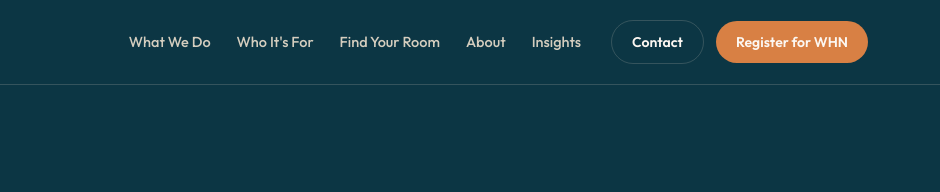
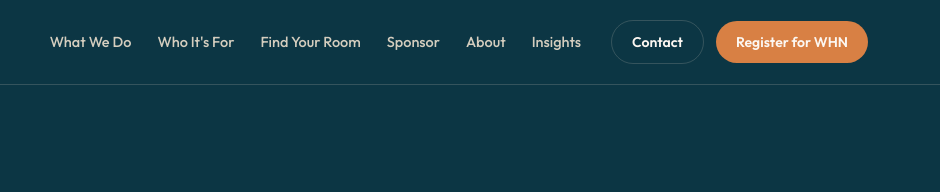
Before and after one commit to oliviabaine24/HealthNexusPartners, a plain HTML site: page index.html in a window 1280 px wide. Shown: the top 192 px of the page, 340-1280 px from the left. Drawn offline with Linux system fonts and the light colour scheme.

Commit message:
Add files via upload

```diff
--- a/index.html
+++ b/index.html
@@ -149,6 +149,7 @@
         <a href="#what-we-do">What We Do</a>
         <a href="#who-its-for">Who It's For</a>
         <a href="#find-your-room">Find Your Room</a>
+        <a href="/sponsor/">Sponsor</a>
         <a href="#founder">About</a>
         <a href="#insights">Insights</a>
       </div>
@@ -301,6 +302,7 @@
         <a href="#what-we-do">What We Do</a>
         <a href="#who-its-for">Who It's For</a>
         <a href="#find-your-room">Find Your Room</a>
+        <a href="/sponsor/">Sponsor</a>
         <a href="/whn/" target="_blank" rel="noopener">Women's Health Nexus</a>
       </div>
       <div class="footer-col">
```
